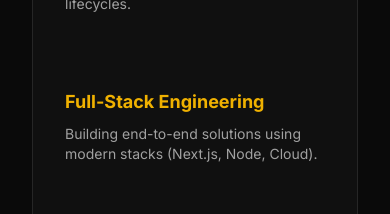
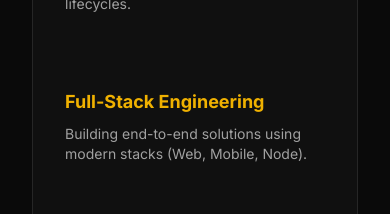
Before and after one commit to OgunrekunAyoola/Ayoola-Platform, a Next.js app in the folder frontend/: page /about in a window 390 px wide. Shown: the part 2440-2654 px from the top of the page. Built offline with nearby package versions, Linux system fonts and the light colour scheme; no server answers; a web font is replaced by a local one.

Commit message:
Refinement: Broaden technical expertise descriptions to include Mobile and wider Web stack

```diff
--- a/frontend/src/app/(public)/about/page.tsx
+++ b/frontend/src/app/(public)/about/page.tsx
@@ -8,12 +8,13 @@ export default function About() {
       <div className="prose prose-invert prose-lg prose-yellow max-w-none">
         <div className="mb-12 border-l-4 border-yellow-500 pl-6 space-y-6">
           <p className="text-2xl text-neutral-300 leading-relaxed font-light">
-            Ayoola Platform is my umbrella for everything I build: client systems,
-            personal tools, and experiments at the edge of AI and the web.
+            Ayoola Platform is my umbrella for everything I build: client
+            systems, personal tools, and experiments at the edge of AI and the
+            web.
           </p>
           <p className="text-2xl text-neutral-300 leading-relaxed font-light">
-            I’m interested in how software, AI, and writing can change operations,
-            storytelling, and even policy—not only business metrics.
+            I’m interested in how software, AI, and writing can change
+            operations, storytelling, and even policy—not only business metrics.
           </p>
           <p className="text-lg text-neutral-500">
             I also collaborate with separate studios and ventures focused on AI
@@ -77,8 +78,8 @@ export default function About() {
                 Full-Stack Engineering
               </h4>
               <p className="text-sm text-neutral-400">
-                Building end-to-end solutions using modern stacks (Next.js,
-                Node, Cloud).
+                Building end-to-end solutions using modern stacks (Web, Mobile,
+                Node).
               </p>
             </div>
             <div>
--- a/frontend/src/app/(public)/services/page.tsx
+++ b/frontend/src/app/(public)/services/page.tsx
@@ -54,8 +54,8 @@ export default function Services() {
           </p>
           <ul className="space-y-4 text-neutral-400 mb-8 text-sm">
             <li className="flex items-start">
-              <span className="text-yellow-500 mr-2">✓</span> Full-stack Next.js
-              App
+              <span className="text-yellow-500 mr-2">✓</span> Full-stack Web
+              Applications
             </li>
             <li className="flex items-start">
               <span className="text-yellow-500 mr-2">✓</span> Custom Admin
```
